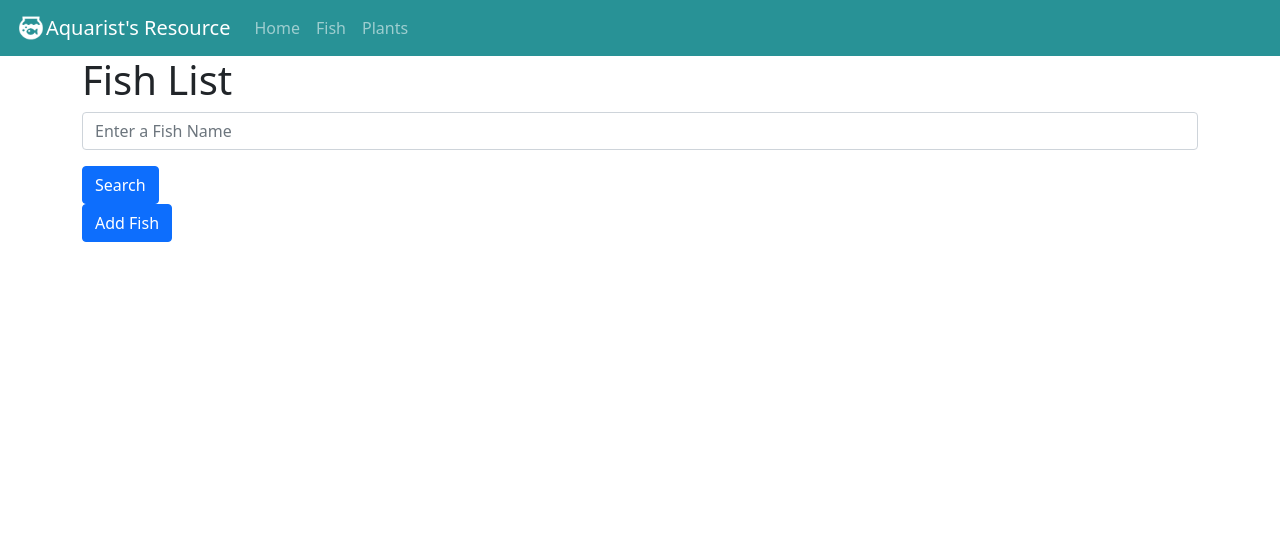
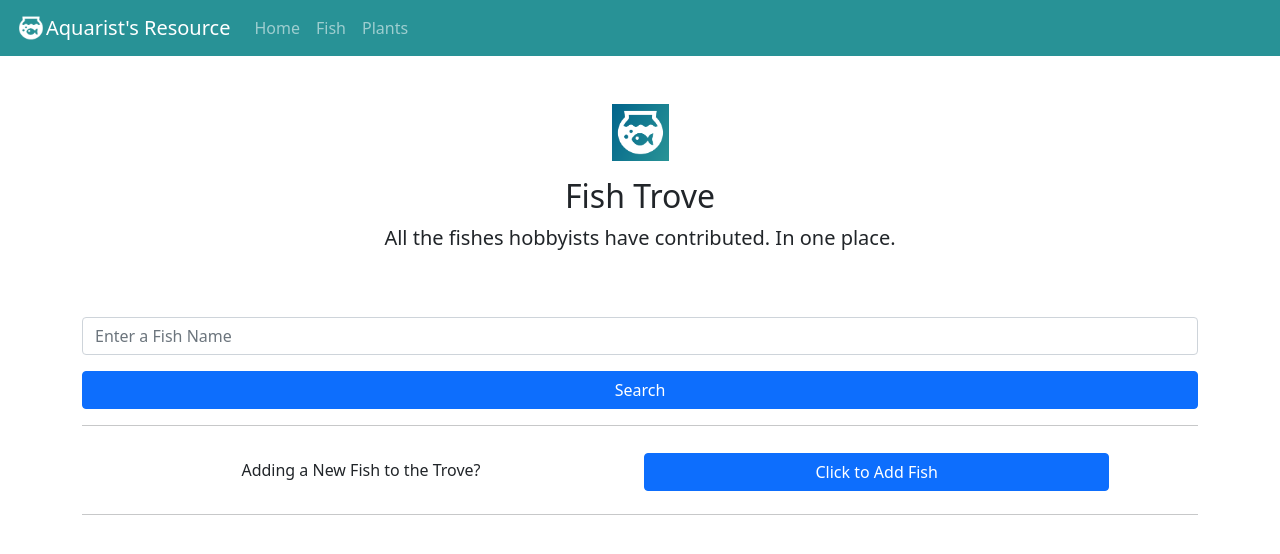
Before and after one commit to Code-Institute-Submissions/Malrhis-project3, a Flask app: page /fish in a window 1280 px wide. Shown: the top 554 px of the page. Run offline with Flask 2, Linux system fonts and the light colour scheme; data that the repository does not hold is empty; some libraries are stand-ins or nearby versions.

Commit message:
Show Fish UX updates

```diff
--- a/aquarist/templates/show_fish.template.html
+++ b/aquarist/templates/show_fish.template.html
@@ -4,19 +4,30 @@ Fish List
 {% endblock%}
 
 {%block content%}
-<h1>Fish List</h1>
+<div class="py-5 text-center">
+    <img class="d-block mx-auto mb-3" src="{{ url_for('static', filename='logo1.png') }}" alt="" width="57" height="57">
+    <h2>Fish Trove</h2>
+    <p class="lead">All the fishes hobbyists have contributed. In one place.</p>
+</div>
 
 <form method="GET">
-    <div>
-        <input type="text" name="name" class="form-control" placeholder="Enter a Fish Name" />
+    <div class="form">
+        <div class="col-auto mb-3">
+            <input type="text" name="name" class="form-control " placeholder="Enter a Fish Name" />
+        </div>
+        <div class="form-group col-auto">
+            <input type="submit" value="Search" class="btn btn-primary col-12" />
+        </div>
     </div>
-    <input type="submit" value="Search" class="btn btn-primary mt-3" />
 </form>
 
+<hr class="my-3">
 <!-- button for redirecting to create fish -->
 
-<a href="{{url_for('show_create_fish')}}" class="btn btn-primary">Add Fish</a>
+<label class="my-3 col-6 mx-0 text-center">Adding a New Fish to the Trove?</label>
+<a href="{{url_for('show_create_fish')}}" class="btn btn-primary col-5 mx-0">Click to Add Fish</a>
 
+<hr class="my-3">
 <div class="row">
 
     {%for each_fish in fish%}
```
